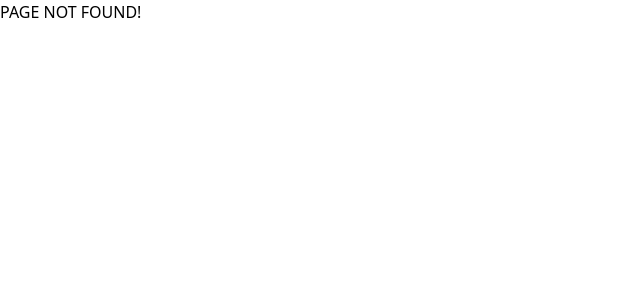
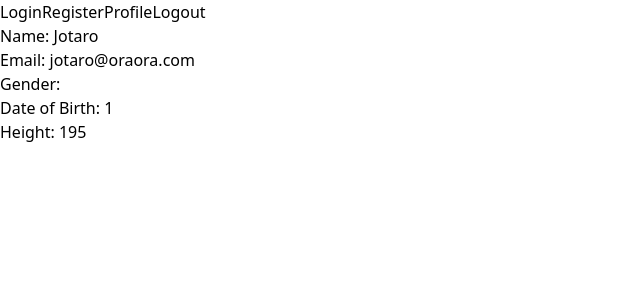
Before and after one commit to Baleandor/Mine-Fitness-Companion, a React (Vite) app in the folder confidential-app/: page /user-profile in a window 1280 px wide. Before the commit this address had no page. Shown: the top 300 px of the page, without its empty margins (0-640 px from the left). Built offline with nearby package versions, Linux system fonts and the light colour scheme.

Commit message:
Implemented User Profile (#10)

```diff
--- a/confidential-app/src/main.tsx
+++ b/confidential-app/src/main.tsx
@@ -8,6 +8,7 @@ import Root from './pages/Root';
 import Register from './pages/Register';
 import { store } from './store';
 import { Provider } from 'react-redux';
+import UserProfile from './pages/UserProfile';
 
 const router = createBrowserRouter([
   {
@@ -23,6 +24,10 @@ const router = createBrowserRouter([
         path: "register",
         element: <Register />,
       },
+      {
+        path: "user-profile",
+        element: <UserProfile />,
+      },
     ]
   },
 ]);
--- a/confidential-app/src/pages/Navbar.tsx
+++ b/confidential-app/src/pages/Navbar.tsx
@@ -6,7 +6,7 @@ export default function Navbar() {
         <nav className="flex">
             <Link to={'/login'} className="p-2">Login</Link>
             <Link to={'/register'} className="p-2">Register</Link>
-            <Link to={'/'} className="p-2">Profile</Link>
+            <Link to={'/user-profile'} className="p-2">Profile</Link>
             <Link to={'/'} className="p-2">Logout</Link>
         </nav>
     )
--- a/confidential-app/src/pages/UserProfile.tsx
+++ b/confidential-app/src/pages/UserProfile.tsx
@@ -0,0 +1,40 @@
+import { userOne } from "../mockBackend/users"
+
+
+
+
+
+
+export default function UserProfile() {
+
+    return (
+        <div>
+            <div>
+                <span>Name: {userOne.get('name')}</span>
+            </div>
+            <div>
+                <span>Email: {userOne.get('email')}</span>
+            </div>
+            <div>
+                <span>Gender: {userOne.get('Gender')}</span>
+            </div>
+            <div>
+                <span>Date of Birth: {userOne.get('dateOfBirth')}</span>
+            </div>
+            <div>
+                <span>Height: {userOne.get('height')}</span>
+            </div>
+        </div>
+    )
+}
+
+
+
+
+// userOne.set('name', 'Jotaro')
+// userOne.set('email', 'jotaro@oraora.com')
+// userOne.set('password', 'jolyne')
+// userOne.set('role', 'user')
+// userOne.set('gender', 'male')
+// userOne.set('dateOfBirth', '1')
+// userOne.set('height', '195')
```
